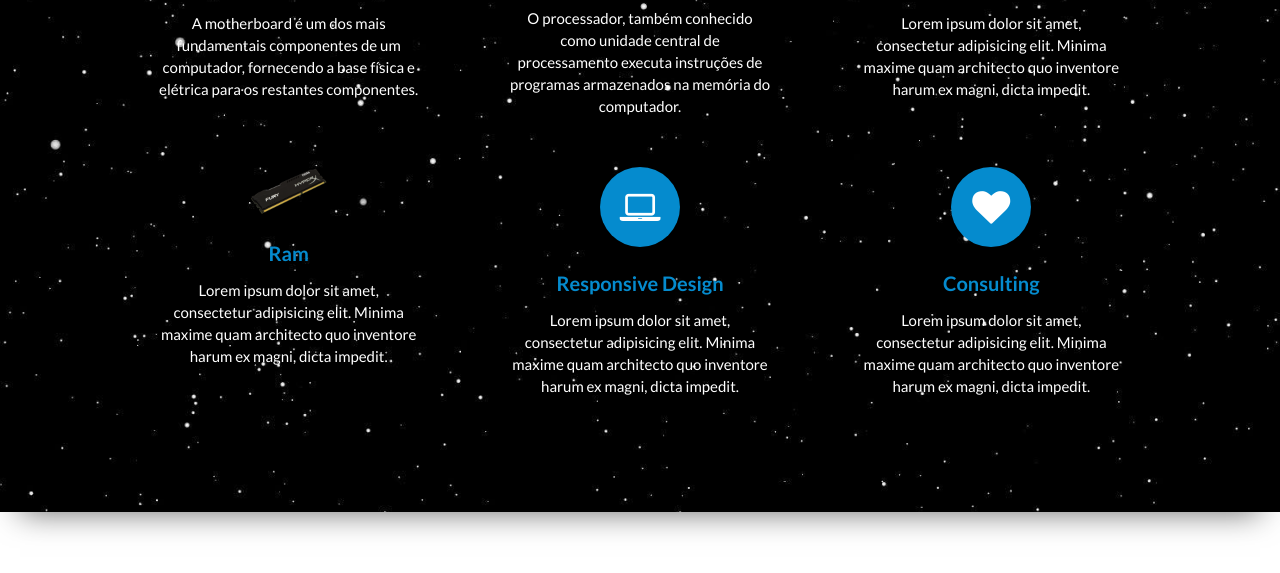
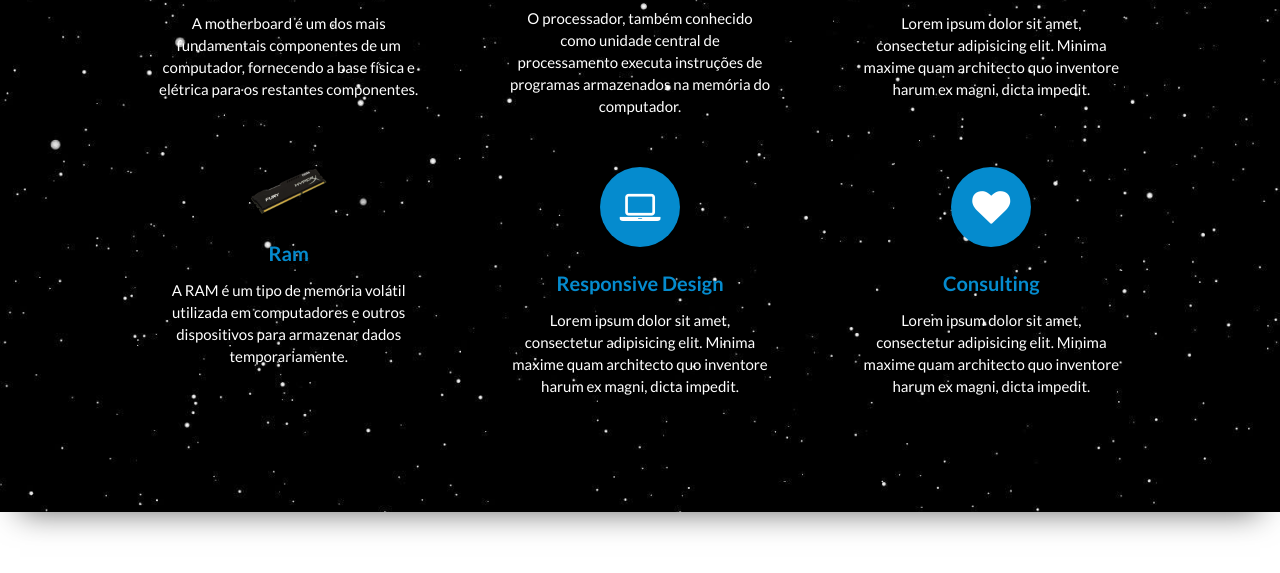
Before and after one commit to Triggerzada/EstruturaInterna, a plain HTML site: page index.html in a window 1280 px wide. Shown: the part 1138-1711 px from the top of the page. Drawn offline with Linux system fonts and the light colour scheme; some packages are replaced by stand-ins of ours; files whose address does not match are found by name; a web font is replaced by a local one.

Commit message:
Defenição de RAM

```diff
--- a/index.html
+++ b/index.html
@@ -133,7 +133,7 @@
                     <div class="col-sm-12 col-md-4 service">
                         <img src="/img/ram.png" width="80px">
                         <h4 class="service-heading">Ram</h4>
-                        <p class="text-services">Lorem ipsum dolor sit amet, consectetur adipisicing elit. Minima maxime quam architecto quo inventore harum ex magni, dicta impedit.</p>
+                        <p class="text-services">A RAM é um tipo de memória volátil utilizada em computadores e outros dispositivos para armazenar dados temporariamente.</p>
                     </div>
                     <div class="col-sm-12 col-md-4 service">
                         <i class="fa fa-laptop"></i>
```
